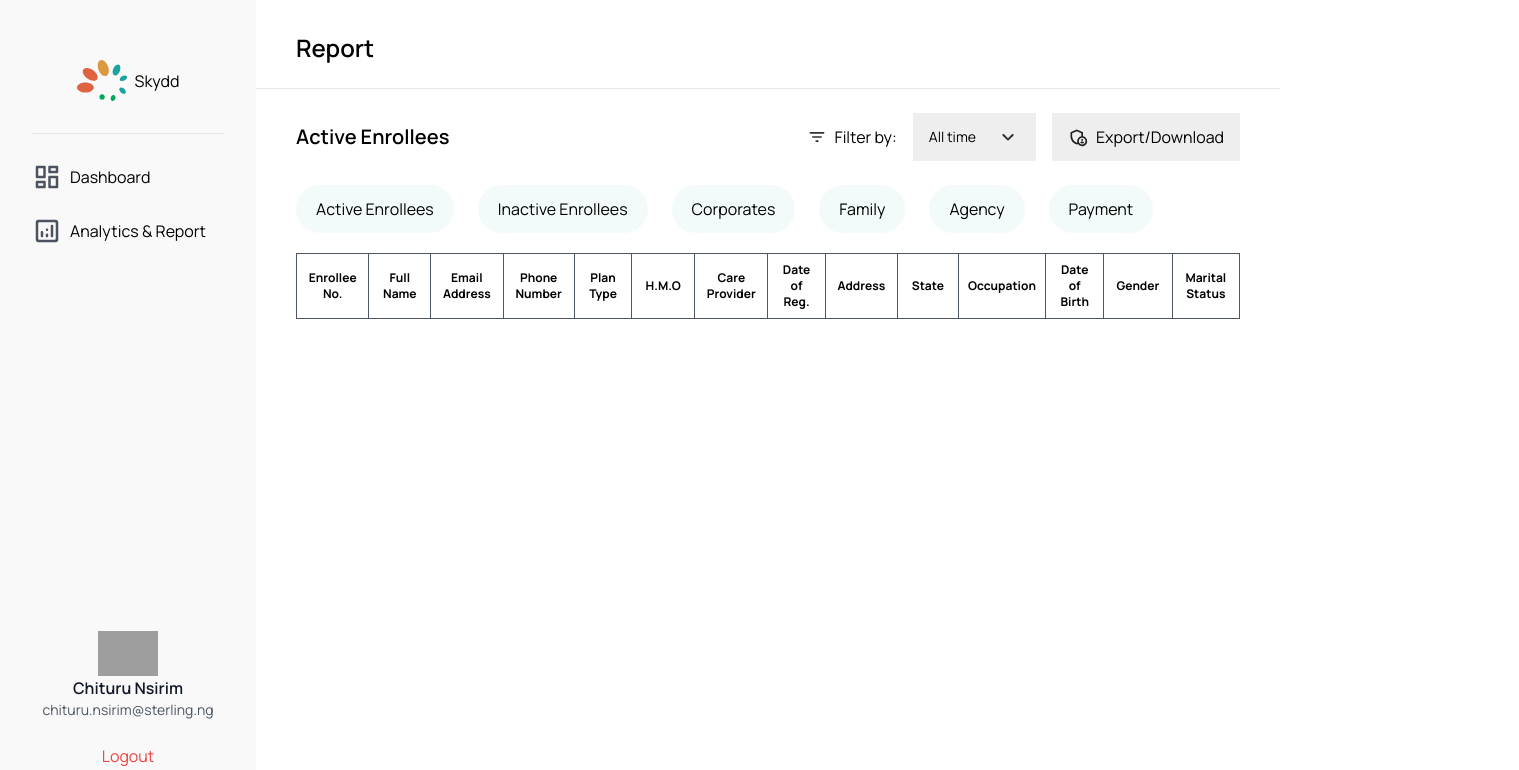
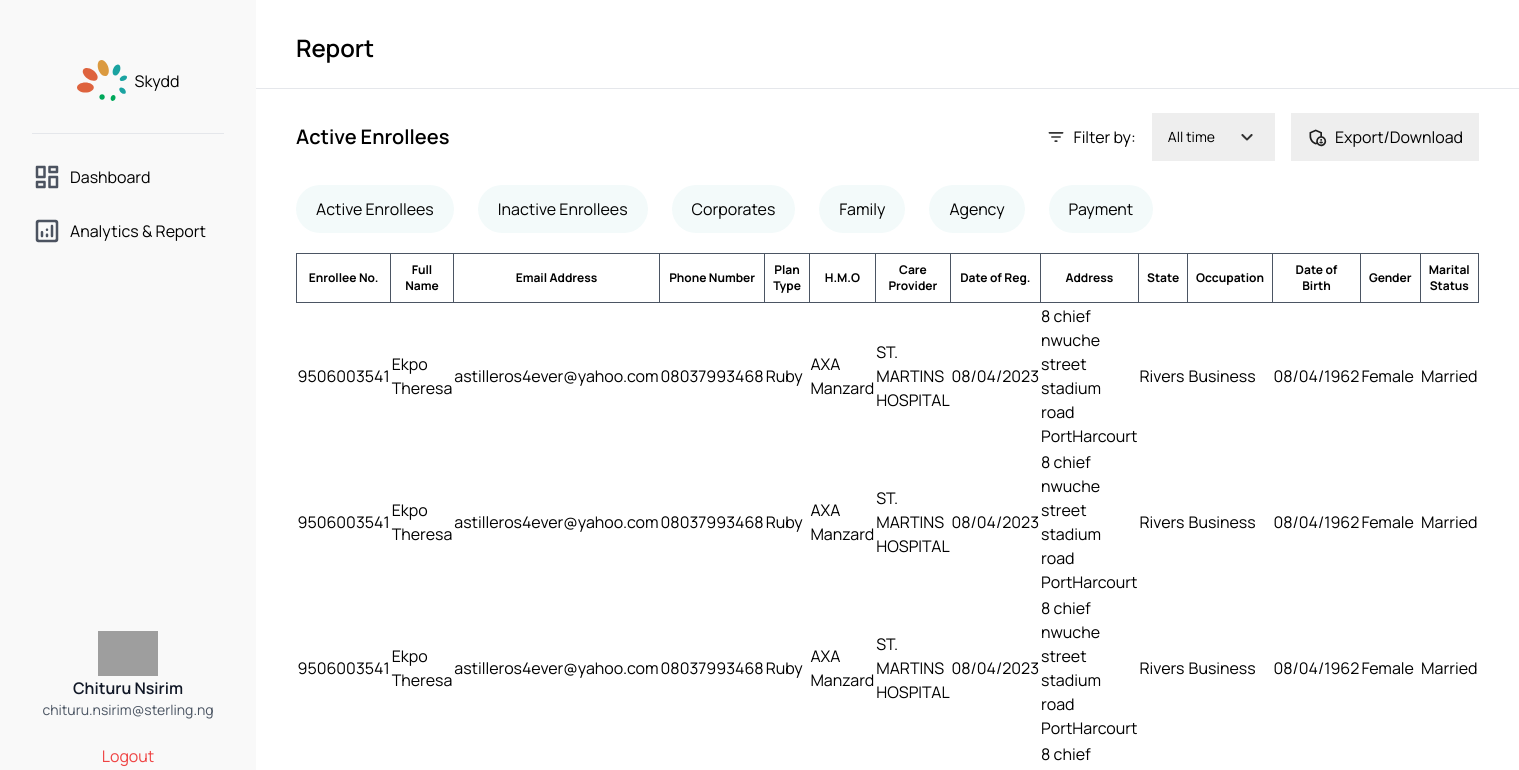
Before and after one commit to Qoosim/health-insured-upgrade, a Next.js app: page /analytics in a window 1280 px wide. Shown: the top 770 px of the page, 1519 px wide, since content can reach past the window. Built offline with nearby package versions, Linux system fonts and the light colour scheme; grey boxes are pictures that could not be loaded.

Commit message:
Refactor logic to populate data into table

```diff
--- a/src/components/ActiveEnrollees.js
+++ b/src/components/ActiveEnrollees.js
@@ -13,11 +13,15 @@ const ActiveEnrollees = () => {
         </thead>
         <tbody>
           {tableInfo.map((item, index) => {
-            <tr key={index}>
-              {Object.entries(item).map(([property, value]) =>
-                <td key={property}>{value}</td>
-              )}
-            </tr>
+            return (
+              <>
+                <tr key={index}>
+                  {Object.entries(item).map(([property, value]) => (
+                    <td key={property}>{value}</td>
+                  ))}
+                </tr>
+              </>
+            )
           })}
         </tbody>
       </table>
```
